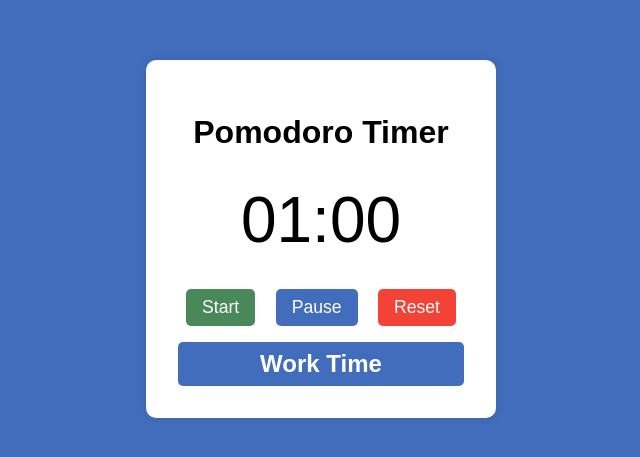
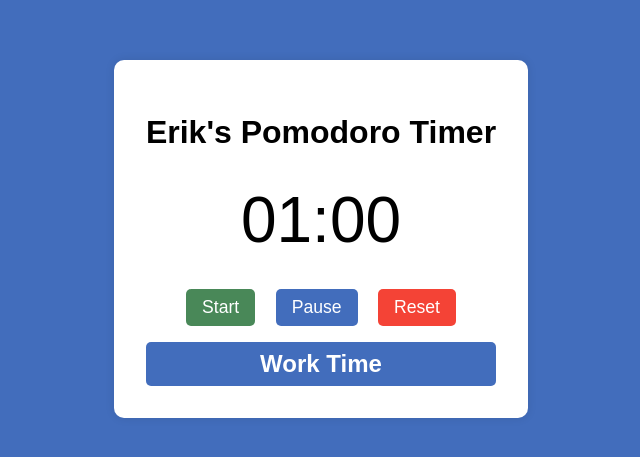
Before and after one commit to salixlabs/pomodoro2, a plain HTML site: page index.html in a window 1280 px wide. Shown: the part 161-618 px from the top of the page, without its empty margins (319-959 px from the left). Drawn offline with Linux system fonts and the light colour scheme.

Commit message:
added erik to title

```diff
--- a/index.html
+++ b/index.html
@@ -8,7 +8,7 @@
 </head>
 <body>
     <div class="container">
-        <h1>Pomodoro Timer</h1>
+        <h1>Erik's Pomodoro Timer</h1>
         <div class="timer">
             <span id="minutes">25</span>:<span id="seconds">00</span>
         </div>
```
